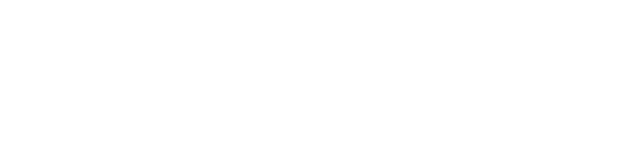
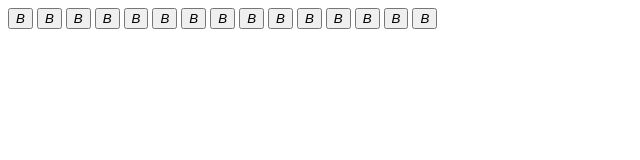
Before and after one commit to choco-luo/JavaScript-100-days, a plain HTML site: page text-editor/indexl.html in a window 1280 px wide. Shown: the whole page, without its empty margins (0-640 px from the left). Drawn offline with Linux system fonts and the light colour scheme.

Commit message:
upload file

```diff
--- a/text-editor/indexl.html
+++ b/text-editor/indexl.html
@@ -7,6 +7,54 @@
   <title>Document</title>
 </head>
 <body>
-
+  <div class="container">
+    <div class="options">
+      <button id="bold" class="option-button format">
+        <i class="fa-solid fa-bold">B</i>
+      </button>
+      <button id="bold" class="option-button format">
+        <i class="fa-solid fa-bold">B</i>
+      </button>
+      <button id="bold" class="option-button format">
+        <i class="fa-solid fa-bold">B</i>
+      </button>
+      <button id="bold" class="option-button format">
+        <i class="fa-solid fa-bold">B</i>
+      </button>
+      <button id="bold" class="option-button format">
+        <i class="fa-solid fa-bold">B</i>
+      </button>
+      <button id="bold" class="option-button format">
+        <i class="fa-solid fa-bold">B</i>
+      </button>
+      <button id="bold" class="option-button format">
+        <i class="fa-solid fa-bold">B</i>
+      </button>
+      <button id="bold" class="option-button format">
+        <i class="fa-solid fa-bold">B</i>
+      </button>
+      <button id="bold" class="option-button format">
+        <i class="fa-solid fa-bold">B</i>
+      </button>
+      <button id="bold" class="option-button format">
+        <i class="fa-solid fa-bold">B</i>
+      </button>
+      <button id="bold" class="option-button format">
+        <i class="fa-solid fa-bold">B</i>
+      </button>
+      <button id="bold" class="option-button format">
+        <i class="fa-solid fa-bold">B</i>
+      </button>
+      <button id="bold" class="option-button format">
+        <i class="fa-solid fa-bold">B</i>
+      </button>
+      <button id="bold" class="option-button format">
+        <i class="fa-solid fa-bold">B</i>
+      </button>
+      <button id="bold" class="option-button format">
+        <i class="fa-solid fa-bold">B</i>
+      </button>
+    </div>
+  </div>
 </body>
 </html>
```
